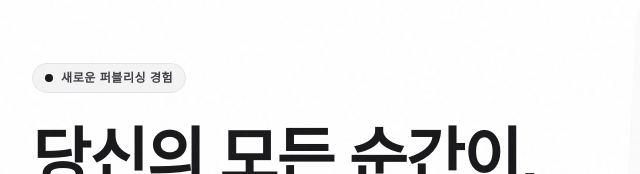
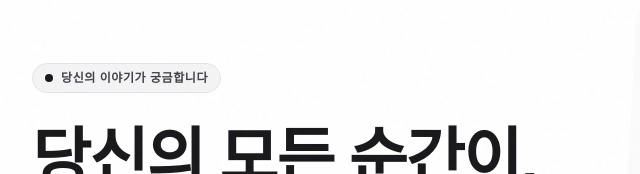
Before and after one commit to Chan222444/websiteheebit, a website: page index.html in a window 1280 px wide. Shown: the part 168-342 px from the top of the page, 0-640 px from the left. Drawn offline with nearby package versions, Linux system fonts and the light colour scheme; a web font is replaced by a local one.

Commit message:
Update website content

```diff
--- a/index.html
+++ b/index.html
@@ -185,7 +185,7 @@
                 <div class="lg:col-span-6 reveal active">
                     <div class="inline-flex items-center gap-2 px-3 py-1.5 rounded-full bg-zinc-100 border border-zinc-200 mb-8">
                         <span class="flex h-2 w-2 rounded-full bg-zinc-900"></span>
-                        <span class="text-xs font-semibold uppercase tracking-wider text-zinc-700">새로운 퍼블리싱 경험</span>
+                        <span class="text-xs font-semibold uppercase tracking-wider text-zinc-700">당신의 이야기가 궁금합니다</span>
                     </div>
 
                     <h1 class="text-5xl md:text-6xl lg:text-[4rem] font-bold text-zinc-900 tracking-tight leading-[1.15] break-keep-all"  id="el-xb9xqxru0" contenteditable="false">
```
